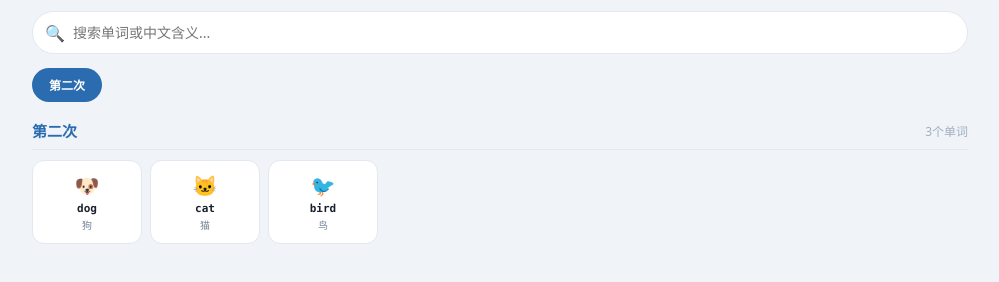
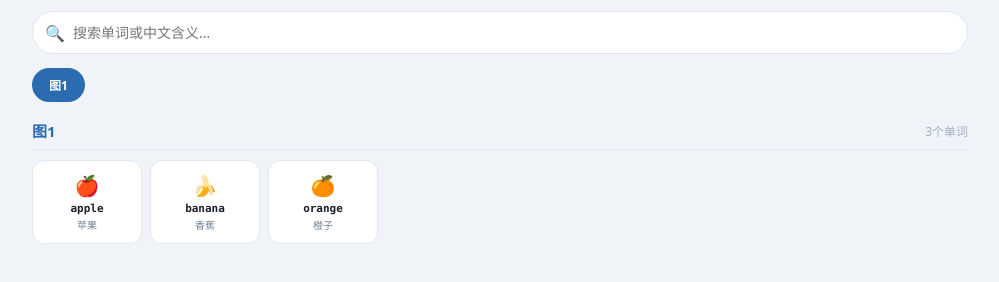
Before and after one commit to 763367511-ops/gudinglianjieceshi, a plain HTML site: page index.html in a window 1280 px wide. Shown: the part 128-410 px from the top of the page, without its empty margins (140-1139 px from the left). Drawn offline with Linux system fonts and the light colour scheme.

Commit message:
更新单词网页

```diff
--- a/index.html
+++ b/index.html
@@ -87,8 +87,8 @@ body{font-family:'Microsoft YaHei','PingFang SC',system-ui,sans-serif;background
 <div class="search-results" id="searchResults"></div>
 </div>
 <script>
-const catMeta={"c0": {"label": "第二次", "color": "#2B6CB0", "bg": "#ebf4ff"}};
-const words={"c0": [{"word": "dog", "ph": "/dɒɡ/", "mn": "狗", "ic": "🐶"}, {"word": "cat", "ph": "/kæt/", "mn": "猫", "ic": "🐱"}, {"word": "bird", "ph": "/bɜːd/", "mn": "鸟", "ic": "🐦"}]};
+const catMeta={"c0": {"label": "图1", "color": "#2B6CB0", "bg": "#ebf4ff"}};
+const words={"c0": [{"word": "apple", "ph": "/ˈæp.əl/", "mn": "苹果", "ic": "🍎"}, {"word": "banana", "ph": "/bəˈnɑː.nə/", "mn": "香蕉", "ic": "🍌"}, {"word": "orange", "ph": "/ˈɒr.ɪndʒ/", "mn": "橙子", "ic": "🍊"}]};
 const anims=['animation:bounce 0.8s infinite','animation:spin 1s linear infinite','animation:pulse 0.7s infinite','animation:float 1.2s infinite','animation:shake 0.5s infinite','animation:wave 0.8s infinite','animation:swing 1s infinite'];
 let currentCat=Object.keys(catMeta)[0],currentWord=null,animTimer=null;
 function playWord(rate){if(!currentWord)return;const au=new Audio('https://dict.youdao.com/dictvoice?audio='+encodeURIComponent(currentWord.word)+'&type=1');au.playbackRate=rate;au.play().catch(()=>{if('speechSynthesis' in window){const u=new SpeechSynthesisUtterance(currentWord.word);u.lang='en-US';u.rate=rate;speechSynthesis.speak(u);}});}
```
